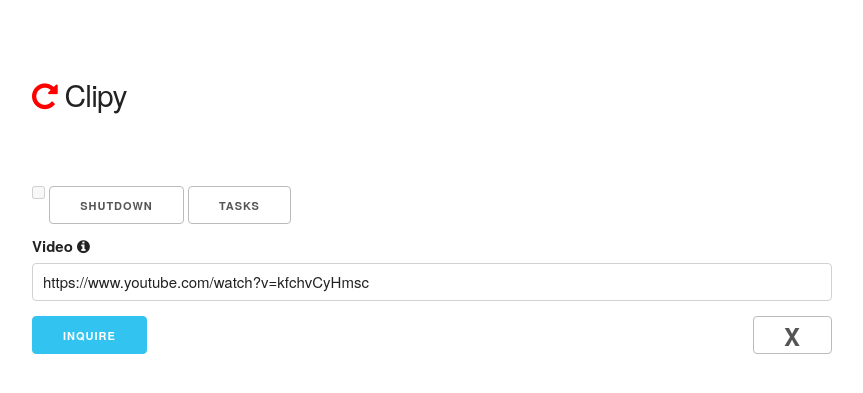
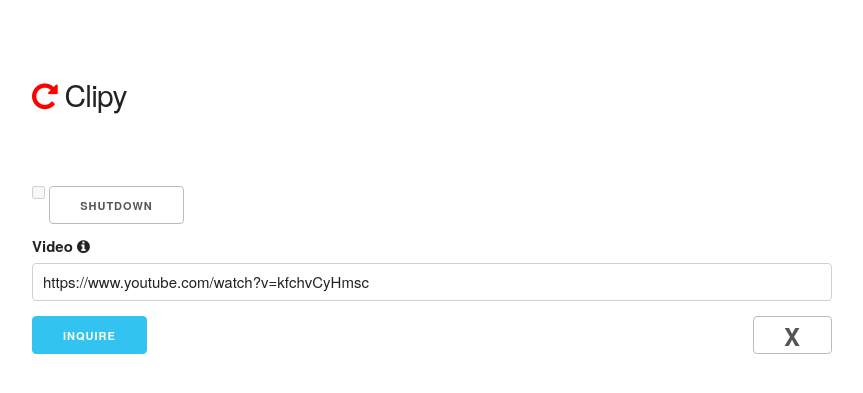
Before and after one commit to stav/clipy, a Python web app: template clipy/templates/index.html in a window 1280 px wide. Shown: the top 393 px of the page, without its empty margins (208-1071 px from the left). Run offline with Jinja, Linux system fonts and the light colour scheme; the template is opened without the code that fills it, so the values that code supplies are empty; some libraries are stand-ins or nearby versions.

Commit message:
remove tasks endpoint

```diff
--- a/clipy/download.py
+++ b/clipy/download.py
@@ -22,7 +22,11 @@ def get_pending_tasks(loop=None):
     tasks = []
     for task in asyncio.Task.all_tasks(loop=loop):
         if 'clipy/download' in str(task):
-            tasks.append(task.get_stack()[0].f_locals['stream'].filename)
+            stacks = task.get_stack()
+            if stacks:
+                stream = stacks[0].f_locals.get('stream')
+                if stream:
+                    tasks.append(stream.filename)
     return tasks
 
 
--- a/clipy/routes.py
+++ b/clipy/routes.py
@@ -1,4 +1,4 @@
-from clipy.views import index, inquire, download, progress, cancel, tasks, shutdown
+from clipy.views import index, inquire, download, progress, cancel, shutdown
 
 
 def setup_routes(app):
@@ -7,5 +7,4 @@ def setup_routes(app):
     app.router.add_get('/api/download', download)
     app.router.add_get('/api/progress', progress)
     app.router.add_get('/api/cancel', cancel)
-    app.router.add_get('/api/tasks', tasks)
     app.router.add_get('/api/shutdown', shutdown)
--- a/clipy/templates/index.html
+++ b/clipy/templates/index.html
@@ -38,7 +38,6 @@
           disabled="true"
         >
         <button class="button valign" onclick="cler.shutdown()"> Shutdown </button>
-        <button class="button valign" onclick="cler.tasks()"> Tasks </button>
       </div>
     </div>
 
--- a/clipy/views.py
+++ b/clipy/views.py
@@ -80,11 +80,6 @@ async def cancel(request):
     return aiohttp.web.json_response(data)
 
 
-async def tasks(request):
-    data = dict(tasks=clipy.download.get_pending_tasks(request.app.loop))
-    return aiohttp.web.json_response(data)
-
-
 async def shutdown(request):
     request.app['server']['running'] = False
     data = dict(app=str(request.app))
--- a/static/clipy/cler.js
+++ b/static/clipy/cler.js
@@ -15,16 +15,6 @@ cler
     .then( json.parse         )
     .then( clui.show_progress )
     .fail( _bail              )
-  }
-
-  /**
-   * Query running tasks
-   */
-  function tasks() {
-    http.get('/api/tasks')
-    .then( json.parse  )
-    .then( console.log )
-    .fail( _bail       )
   }
 
   /**
@@ -50,7 +40,6 @@ cler
   return {
     check_progress: check_progress,
     shutdown: shutdown,
-    tasks: tasks,
   }
 
 }())
```
